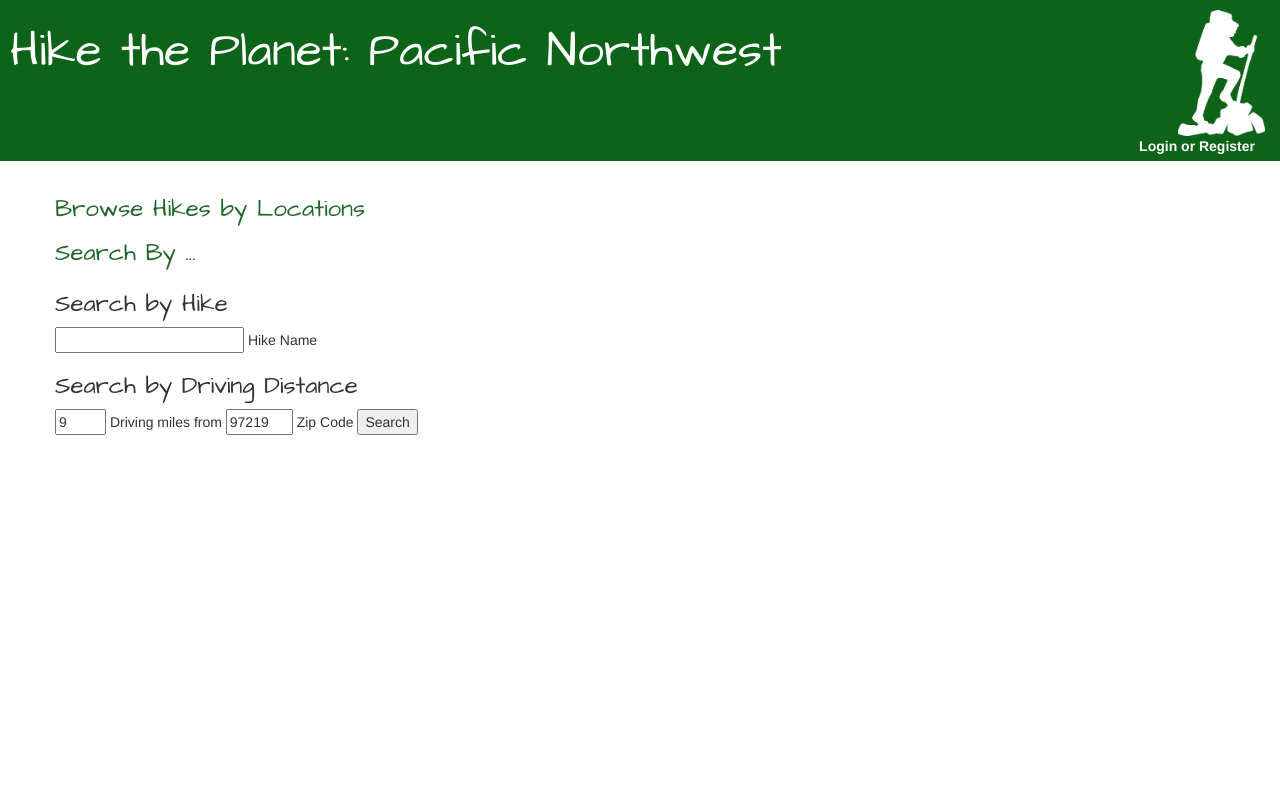
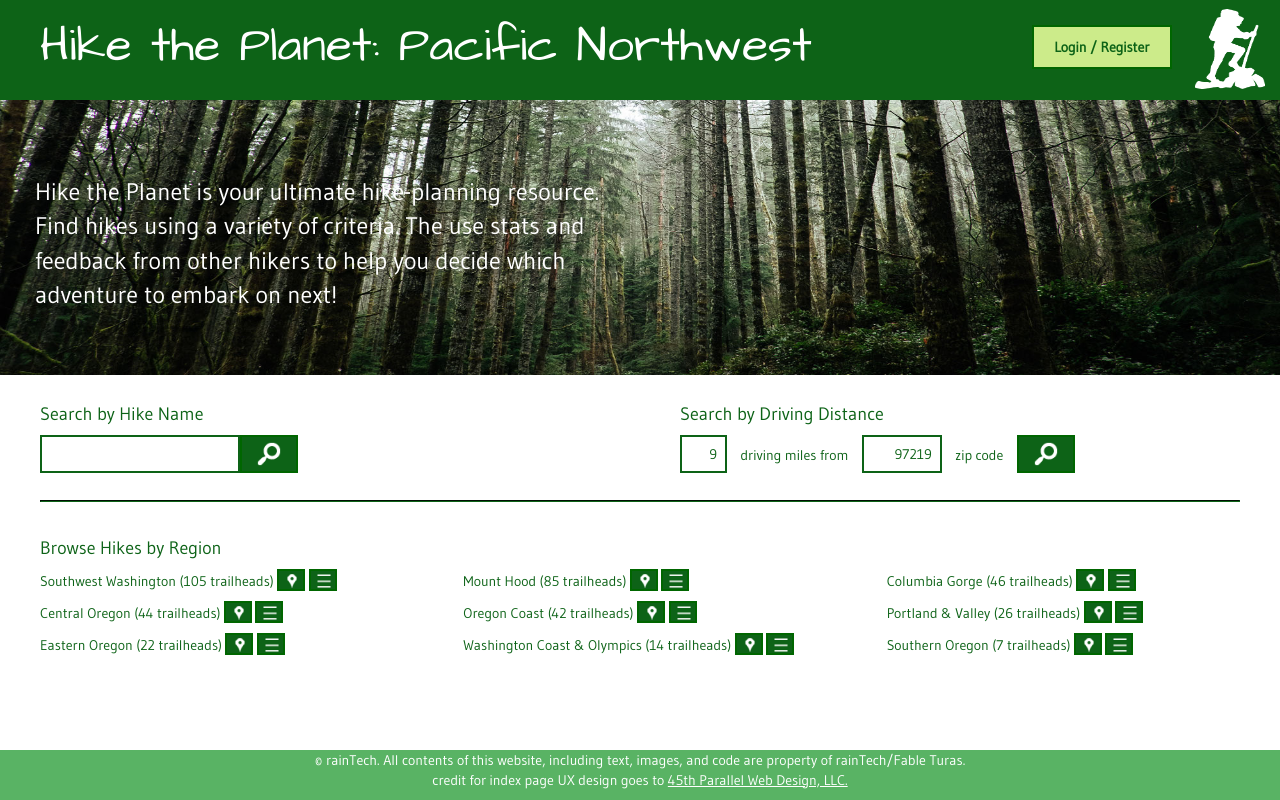
Before and after one commit to RAINSoftwareTech/hiketheplanet, a Django app: page /hikes/ in a window 1280 px wide. Run offline with Django 3.2, Linux system fonts and the light colour scheme; data comes from the database, SQL or seed files in the repository; both versions use the stored data as it was after the commit; parts of the project's set-up code (start-up, migrations or seed data) failed here and were passed over; some libraries are stand-ins or nearby versions.

Commit message:
index page UX update

```diff
--- a/Hiking/urls.py
+++ b/Hiking/urls.py
@@ -5,13 +5,20 @@ from django.contrib import admin
 admin.autodiscover()
 
 urlpatterns = patterns('',
+
+    # app Urls
     url(r'^hikes/', include('hikes.urls')),
     url(r'^login/', include('authentication.urls')),
     url(r'^admin/', include(admin.site.urls)),
     url(r'^search/', include('search.urls')),
-    url(r'^accounts/login/$', 'django.contrib.auth.views.login'),
-    url(r'^accounts/logout/$', 'django.contrib.auth.views.logout', {'next_page': '/hikes/'}),
-    url(r'^accounts/', include('registration.urls')),
+
+    # login Urls
+    url(r'^accounts/login/$', 'django.contrib.auth.views.login', name='login'),
+    url(r'^accounts/logout/$', 'django.contrib.auth.views.logout', {'next_page': '/hikes/'}, name='logout'),
+    url(r'^accounts/loggedin/$', 'Hiking.views.loggedin', name='loggedin'),
+
+    # registration Urls
+    url(r'^accounts/', include('registration.backends.default.urls')),
 )
 
 if settings.DEBUG:
--- a/static/css/hikes.css
+++ b/static/css/hikes.css
@@ -1,13 +1,40 @@
+
+/*****************
+MISC
+******************/
+h1, h2, h3 {
+    font-family: 'Architects Daughter', cursive;
+}
+
 h3 a {
     color: #216629;
+}
+
+body{
+    font-family: 'Gudea', sans-serif;
+    height: 100%;
+}
+
+hr {
+    display: block;
+    margin-top: 0.5em;
+    margin-bottom: 0.5em;
+    margin-left: 40px;
+    margin-right: 40px;
+    border-style: inset;
+    border-width: 1px;
+    border-color: #0D6317;
 }
 
 .content {
     margin-left: 40px;
 }
 
-h1, h2, h3, h4 {
-    font-family: 'Architects Daughter', cursive;
+.top-menu, .top-menu:hover, .top-menu:visited {
+    color: #ffffff;
+    float: right;
+    font-size: 26pt;
+    margin-right: 20px;
 }
 
 .date {
@@ -23,13 +50,6 @@ h1, h2, h3, h4 {
     width: 100%;
 }
 
-.top-menu, .top-menu:hover, .top-menu:visited {
-    color: #ffffff;
-    float: right;
-    font-size: 26pt;
-    margin-right: 20px;
-}
-
 .hike {
     margin-bottom: 70px;
 }
@@ -40,39 +60,33 @@ h1, h2, h3, h4 {
 
 .list-link {
     font-size: 12px;
-
-}
-
-#search_browse_links{
-    font-size: 24px;
-    color: #216629;
-    font-family: 'Architects Daughter', cursive;
-}
-
-#search_browse_links:visited{
-    color: #542107;
 }
 
 
 /******************
-HEADING
+HEADER
 ******************/
 
 .page-header {
     background-color: #0D6317;
-    margin: 0 0 30px 0;
-    padding: 5px 0 0 10px;
+    margin: 0;
+    padding: 0;
+    border: 0;
     width: 100%;
+    height: 100px;
+    overflow: hidden;
+
 }
 
 .page-header h1, .page-header h1 a, .page-header h1 a:visited, .page-header h1 a:active {
     color: #ffffff;
-    font-size: 36pt;
     text-decoration: none;
 }
 
 .page-header h1 {
     float: left;
+    font-size: 36pt;
+    padding-left: 40px;
 }
 
 
@@ -81,61 +95,301 @@ USER HEADER
 ******************/
 
 .user-header {
-  text-align:right;
-  padding:10px 0;
-  margin:20px 0 0;
-  display: inline;
+    float:right;
+    display: inline;
+    vertical-align: middle;
+    margin-right: 15px;
+    margin-top: 5px;
  }
 
-.user-header ul {
-  list-style:none;
-  margin:0 10px;
-  padding:5px;
+.user-header a{
+    font-weight:800;
+    padding:15px 10px;
+    color: #ffffff;
+    font-size: 14px;
 }
 
-.user-header li{
-  display:block;
+a.login-link {
+    border: 2px solid #006600;
+    background-color: #CCEB8A;
+    color: #0D6317;
+    text-decoration: none;
+    margin : 20px;
+    padding: 10px 20px 10px 20px;
+    display: inline-block;
+}
+a.login-link:hover {
+    border: 2px solid #009900;
+    background-color: #00cc00;
 }
 
-.user-header a{
-  font-weight:800;
-  padding:15px 10px;
-  color: #ffffff;
+
+/******************
+TREES PHOTO/INTRO
+******************/
+
+.intro {
+    width: 100%;
+    margin: 0;
+    padding: 0;
+    position: relative;
+}
+
+.trees-photo {
+    width: 100%;
+    max-height: 275px;
+    margin: 0;
+    padding: 0;
+    border: 0;
+}
+
+.intro p {
+    position: absolute;
+    left: 0;
+    top: 40px;
+    padding: 30px;
+    width: 625px;
+    color: #FFF;
+    margin: 5px;
+    font-size: 24px;
+    font-weight: 500;
+}
+
+
+/******************
+SEARCHES
+******************/
+
+#search_by {
+    font-size: 14px;
+    color: #0D6317;
+    overflow: hidden;
+}
+
+#search_by span{
+    vertical-align: middle;
+    padding: 10px 10px 60px 10px;
+
+}
+
+#search_by input {
+    border-style: solid;
+    border-color: #0D6317;
+    height: 38px;
+    margin: 0;
+    text-align: right;
+    padding: 8px;
+}
+
+#search_by ul {
+    list-style-type: none;
+    padding: 10px 0;
+    margin: 0;
+}
+
+.search_by_hike {
+    width: 50%;
+    padding-left: 40px;
+    padding-top: 20px;
+    float: left;
+}
+
+.search_by_distance {
+    width: 50%;
+    padding-left: 40px;
+    padding-top: 20px;
+    float: right;
+}
+
+a.hike_search {
+    border: 2px solid #006600;
+    background-color: #0D6317;
+    margin : 0;
+    padding: 5px 15px 5px 15px;
+    display: inline-block;
+    vertical-align: bottom;
+}
+a.hike_search:hover {
+    border: 2px solid #009900;
+    background-color: #00cc00;
+}
+
+#distance_search {
+    border: 2px solid #006600;
+    background-color: #0D6317;
+    margin : 0;
+    padding: 5px 15px 5px 15px;
+    display: inline-block;
+    vertical-align: bottom;
+}
+
+#hike_search{
+    width: 200px;
+}
+
+#zip_search {
+    width: 80px;
+}
+
+/******************
+BROWSE
+******************/
+
+#browse_region {
+    font-size: 14px;
+    color: #0D6317;
+    overflow: hidden;
+    padding-left: 40px;
+    padding-top: 20px;
+    float: left;
+}
+
+
+#browse_region a {
+    border: 2px solid #006600;
+    background-color: #0D6317;
+    margin : 0;
+    padding: 0 0 4px 6px;
+    display: inline-block;
+    vertical-align: bottom;
+    height: 22px;
+    width: 28px;
+}
+#browse_region a:hover {
+    border: 2px solid #009900;
+    background-color: #00cc00;
+}
+
+#browse_region img {
+    vertical-align: middle;
+}
+
+.map_icon {
+    margin-bottom: 3px;
+}
+
+/******************
+FOOTER
+******************/
+
+#wrapper {
+    min-height: 100%;
+    padding: 0;
+}
+.push {
+    height: 50px;
+}
+
+.page-footer {
+    background-color: #59B364;
+    margin: 0;
+    padding: 0;
+    border: 0;
+    width: 100%;
+    height: 50px;
+    overflow: hidden;
+    text-align: center;
+    color: #FFFFFF;
+    position: absolute;
+    bottom: 0;
+    left: 0;
+}
+
+.page-footer a, .page-footer a:visited, .page-footer a:active {
+    color: #ffffff;
+    text-decoration: underline;
 }
 
 
 /*****************
-HIKE DETAILS
+MEDIA QUERIES
 ******************/
-.description {
-    text-align: left;
+
+@media only screen and (max-width: 1080px) {
+    .page-header h1 {
+        font-size: 34px;
+    }
+
+    .intro p {
+        font-size: 19px;
+        width: 530px;
+    }
 }
 
-.basic_details ul{
-    padding-top: 10px;
-    text-align: left;
-    width: 90%;
+@media only screen and (max-width: 880px) {
+    .page-header h1 {
+        font-size: 27px;
+    }
+
+    .user-header a{
+        font-size: 12px;
+    }
+
+    .intro p {
+        font-size: 15px;
+        width: 430px;
+    }
 }
 
-.basic_details li{
-    padding-top: 10px;
-    text-align: left;
+@media only screen and (max-width: 730px) {
+    .page-header h1 {
+        font-size: 22px;
+    }
 }
 
-.col1 {
-    width: 25%;
+@media only screen and (max-width: 650px) {
+    .page-header h1 {
+        font-size: 18px;
+        padding-left: 10px;
+    }
+
+    .user-header a{
+        font-size: 10px;
+    }
+
+    .intro p {
+        top: 20px;
+        padding: 10px;
+        width: 400px;
+    }
+
+    .search_by_hike {
+        padding: 10px;
+    }
+
+    .search_by_distance {
+        padding: 10px;
+    }
 }
 
-.col2 {
-    width: 65%;
+@media only screen and (max-width: 540px) {
+    .page-header h1 {
+        max-width: 200px;
+    }
+
+    .user-header a{
+        font-size: 8px;
+    }
+
+    .intro p {
+        top: 10px;
+        font-size: 12px;
+        width: 320px;
+    }
+
+    .profile-photo {
+        display: none;
+    }
+
+    .user-header {
+        margin-right: 5px;
+    }
+
+    .search_by_hike {
+        width: 100%;
+    }
+
+    .search_by_distance {
+        width: 100%;
+    }
 }
-
-.trailMap {
-    padding-top: 5px;
-    vertical-align: bottom;
-}
-
-.saveAll{
-    padding: 5px;
-    float: right;
-}
--- a/templates/base.html
+++ b/templates/base.html
@@ -4,11 +4,12 @@
 <head lang="en">
     <meta charset="UTF-8">
     <link href='http://fonts.googleapis.com/css?family=Architects+Daughter' rel='stylesheet' type='text/css'>
+    <link href='http://fonts.googleapis.com/css?family=Gudea' rel='stylesheet' type='text/css'>
+    <script src="{% static "js/jquery-1.11.1.js" %}"></script>
+    <script src="//maxcdn.bootstrapcdn.com/bootstrap/3.2.0/js/bootstrap.min.js"></script>
     <link rel="stylesheet" href="//maxcdn.bootstrapcdn.com/bootstrap/3.2.0/css/bootstrap.min.css" />
     <link rel="stylesheet" href="//maxcdn.bootstrapcdn.com/bootstrap/3.2.0/css/bootstrap-theme.min.css" />
-    <script src="{% static "js/jquery-1.11.1.js" %}"></script>
-    <script src="//maxcdn.bootstrapcdn.com/bootstrap/3.2.0/js/bootstrap.min.js"></script>
-    <link rel="stylesheet" href="{% static "css/hikes.css" %}" />
+    <link rel="stylesheet" href="{% static "css/hikes.css" %}" media="screen"/>
     {% block head-block %}
     {% endblock %}
     {% block head-block2 %}
@@ -17,35 +18,36 @@
 </head>
 
 <body>
+<div id="wrapper">
     <div class="page-header">
         <h1><a href="/hikes">Hike the Planet: Pacific Northwest</a></h1>
 
         <div class="user-header">
             <span>
-            <ul>
-              <li> <img src="{% static "images/hiker.png" %}" alt="default photo" class="profile-photo" height="126" width="87"></li>
-              <li>
+
                   {% if user.is_authenticated %}
                     <p class="login-link"><a href="#">Hello {{ user.username }}</a><small>(<a href="{% url 'django.contrib.auth.views.logout' %}">Log out</a>)</small></p>
                   {% else %}
-                    <a href="{% url 'django.contrib.auth.views.login' %}" class="login-link">Login or Register</a>
+                    <a href="{% url 'django.contrib.auth.views.login' %}" class="login-link" role="button">Login / Register</a>
                   {% endif %}
-              </li>
-            </ul>
+
+                   <img src="{% static "images/hiker.png" %}" alt="default photo" class="profile-photo" height="80" width="70">
             </span>
         </div>
     </div>
 
-    {% block modal-block %}
-    {% endblock %}
 
-    <div class="content container">
-        <div class="row">
-            <div class="col-md-8">
-            {% block content %}
-            {% endblock %}
-            </div>
-        </div>
+        {% block modal-block %}
+        {% endblock %}
+
+
+        {% block content %}
+        {% endblock %}
+    <div class="push"></div>
+</div>
+    <div class="page-footer">
+        <p>&copy; rainTech. All contents of this website, including text, images, and code are property of rainTech/Fable Turas.<br>
+           credit for index page UX design goes to <a href="http://45thparallelwebdesign.com/">45th Parallel Web Design, LLC.</a></p>
     </div>
 
 </body>
--- a/templates/hikes/index.html
+++ b/templates/hikes/index.html
@@ -1,58 +1,73 @@
 {% extends 'hikes/browse_map_modal.html' %}
 {% load staticfiles %}
 
-{% block head-block2 %}
-
-    {% endblock %}
-
 {% block content %}
 
-<div class="body">
-<script src="{% static "js/hikes.js" %}"></script>
-    <div class="search_browse">
-    <p><a href="#" onclick="toggleDisplay('browse_region');" id="search_browse_links">Browse Hikes by Locations</a></p>
 
-        <div id="browse_region" style="display: none">
+    <div class="intro" >
+        <img src="{% static "images/trees2.jpg" %}" alt="trees photo" class="trees-photo">
+        <p>
+            Hike the Planet is your ultimate hike-planning resource.
+            Find hikes using a variety of criteria. The use stats and
+            feedback from other hikers to help you decide which
+            adventure to embark on next!
+        </p>
+    </div>
+
+
+    <div id="search_by" style="display: block">
+        <div class="search_by_hike">
+            <h4>Search by Hike Name</h4>
+            <input type="text" id="hike_search" name="search" /><a href="#" class="hike_search" role="button">
+            <img src="{% static "images/search-icon-30px.png" %}" alt="search icon" class="search_icon" height="24" width="24"></a>
+
+            <ul id="search-results">
+            </ul>
+        </div>
+
+        <div class="search_by_distance">
+            <h4>Search by Driving Distance</h4>
+
+            <input type="text" id="miles_search" size="3" maxlength="3" value="9"  /> <span>driving miles from</span>
+            <input type="text" id="zip_search" size="5" maxlength="5" value="97219"  /> <span>zip code</span>
+            <button type="button" id="distance_search">
+            <img src="{% static "images/search-icon-30px.png" %}" alt="search icon" class="search_icon" height="24" width="24"></button>
+
+            <ul id="distance-results">
+            </ul>
+        </div>
+    </div>
+
+    <hr>
+
+
+    <div id="browse_region">
+        <h4>Browse Hikes by Region</h4>
+        <div class="row">
             {% if regions %}
-                <ul>
-                    {% for region in regions %}
-                    <h3><a class="region-modal-link" data-toggle="modal" data-target="#mapModal" data-whatever="{{ region.name }}"> {{ region.name }}</a>
-                        - {{ region.num_hikes }} trailheads
-                        <span class="list-link"><a href="/hikes/region/{{ region.url }}">listview</a></span></h3>
 
-                    {% endfor %}
-                </ul>
+                {% for region in regions %}
+                 <div class="col-md-4">
+                    <p>{{ region.name }} ({{ region.num_hikes }} trailheads)
+                    <a class="region-modal-link" data-toggle="modal" data-target="#mapModal" data-whatever="{{ region.name }}" role="button">
+                        <img src="{% static "images/map-icon-18px.png" %}" alt="map icon" class="map_icon" height="14" width="14"></a>
+                    <a href="/hikes/region/{{ region.url }}"  class="list-link" role="button">
+                        <img src="{% static "images/list-icon-30px.png" %}" alt="list icon" class="list_icon" height="14" width="14">
+                    </a>
+                    </p>
+                </div>
+                {% endfor %}
+
             {% else %}
                 <strong>There are no regions present.</strong>
             {% endif %}
         </div>
+    </div>
 
-    <p><a href="#" onclick="toggleDisplay('search_by')" id="search_browse_links">Search By ...</a></p>
-        <div id="search_by" style="display: block">
 
-            <h3>Search by Hike</h3>
 
-            <div class="search">
 
-            <input type="text" id="hike_search" name="search" /> Hike Name
-            </div>
-            <ul id="search-results">
 
-            </ul>
-
-            <h3>Search by Driving Distance</h3>
-
-            <div class="search">
-                <input type="text" id="miles_search" size="3" maxlength="3" value="9"  /> Driving miles from
-                <input type="text" id="zip_search" size="5" maxlength="5" value="97219"  /> Zip Code
-                <button type="button" id="distance_search">Search</button>
-
-            </div>
-            <ul id="distance-results">
-
-            </ul>
-        </div>
-    </div>
-</div>
-<script src="{% static "js/search.js" %}"></script>
+    <script src="{% static "js/hikes.js" %}"></script>
+    <script src="{% static "js/search.js" %}"></script>
 {% endblock content %}
```
Also changed, not shown: Hiking/settings.py (+6 -2 lines), Hiking/views.py (+5 -23 lines), requirements.txt (+4 -4 lines), static/css/details.css (+37 -0 lines), Hiking.db, UX_before45th.png (added), static/images/list-icon-30px.png (added), static/images/map-icon-18px.png (added), static/images/map-icon-30px.png (added), static/images/search-icon-30px.png (added), static/images/trees.jpg (added), static/images/trees2.jpg (added), 1 other file.
